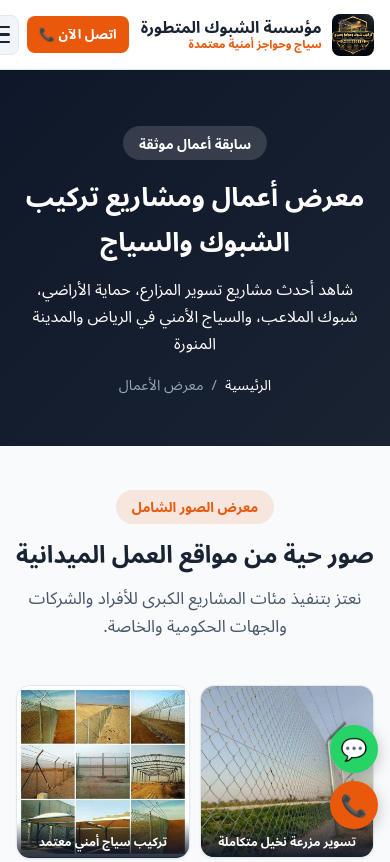
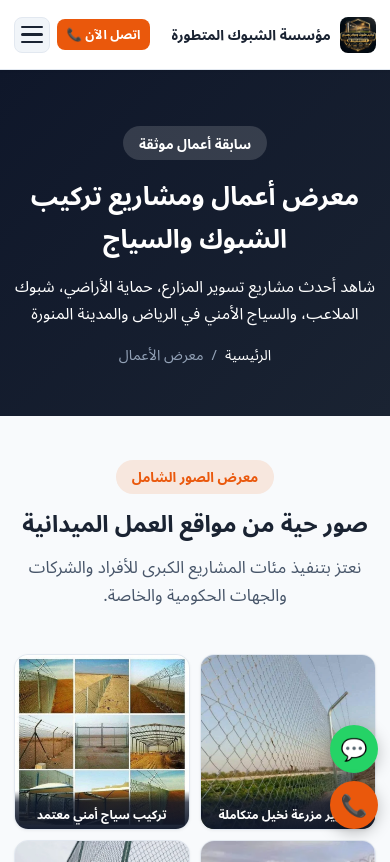
Before and after one commit to mixr11d/fence-installation, a plain HTML site: page our-works.html in a window 390 px wide. Shown: the top 862 px of the page. Drawn offline with Linux system fonts and the light colour scheme.

Commit message:
Refactor CSS for improved layout and responsiveness
Adjusted various CSS properties for better responsiveness and alignment.

```diff
--- a/style.css
+++ b/style.css
@@ -118,7 +118,7 @@ button {
     padding-block: 2.75rem;
   }
   .container {
-    padding-inline: 1rem;
+    padding-inline: 0.85rem;
   }
 }
 
@@ -154,7 +154,7 @@ button {
 }
 
 .section-head h2 {
-  font-size: clamp(1.5rem, 3.5vw, 2.4rem);
+  font-size: clamp(1.45rem, 3.5vw, 2.4rem);
   font-weight: 800;
   color: var(--primary);
   line-height: 1.35;
@@ -166,19 +166,21 @@ button {
   font-size: 1.05rem;
 }
 
-/* Buttons System */
+/* Buttons System (Mobile-Safe) */
 .btn {
   display: inline-flex;
   align-items: center;
   justify-content: center;
   gap: 0.5rem;
   font-weight: 700;
-  font-size: 1rem;
-  padding: 0.85rem 1.65rem;
+  font-size: clamp(0.9rem, 2.5vw, 1rem);
+  padding: 0.8rem 1.4rem;
   border-radius: var(--radius-md);
   transition: var(--transition);
   text-align: center;
-  white-space: nowrap;
+  white-space: normal;
+  line-height: 1.4;
+  word-break: break-word;
 }
 
 .btn-primary {
@@ -231,9 +233,10 @@ button {
 }
 
 .btn-sm {
-  padding: 0.5rem 0.9rem;
-  font-size: 0.85rem;
+  padding: 0.45rem 0.8rem;
+  font-size: 0.82rem;
   border-radius: var(--radius-sm);
+  white-space: nowrap;
 }
 
 .btn-block {
@@ -241,7 +244,7 @@ button {
 }
 
 /* ==========================================================================
-   Header & Top Navigation Bar
+   Header & Top Navigation Bar (Fixed for Mobile)
    ========================================================================== */
 .site-header {
   position: sticky;
@@ -260,28 +263,34 @@ button {
   align-items: center;
   justify-content: space-between;
   height: 100%;
-  gap: 0.75rem;
+  gap: 0.5rem;
+  width: 100%;
 }
 
 .brand-wrapper {
   display: flex;
   align-items: center;
-  gap: 0.65rem;
+  gap: 0.6rem;
+  min-width: 0;
+  flex: 1 1 auto;
+}
+
+.brand-logo {
+  width: 40px;
+  height: 40px;
+  object-fit: contain;
+  border-radius: var(--radius-sm);
   flex-shrink: 0;
 }
 
-.brand-logo {
-  width: 42px;
-  height: 42px;
-  object-fit: contain;
-  border-radius: var(--radius-sm);
-}
-
 .brand-title {
-  font-size: 1rem;
+  font-size: 0.98rem;
   font-weight: 800;
   color: var(--primary);
   line-height: 1.25;
+  white-space: nowrap;
+  overflow: hidden;
+  text-overflow: ellipsis;
 }
 
 .brand-title span {
@@ -295,7 +304,7 @@ button {
 .desktop-nav {
   display: flex;
   align-items: center;
-  gap: 1rem;
+  gap: 0.85rem;
 }
 
 .nav-links {
@@ -312,7 +321,7 @@ button {
   display: flex;
   align-items: center;
   gap: 0.35rem;
-  padding: 0.5rem 0.75rem;
+  padding: 0.5rem 0.7rem;
   font-weight: 600;
   font-size: 0.92rem;
   color: var(--text-main);
@@ -362,23 +371,27 @@ button {
   color: var(--accent);
 }
 
+/* Header Actions with strict safe margin */
 .header-actions {
   display: flex;
   align-items: center;
-  gap: 0.5rem;
+  gap: 0.45rem;
+  flex-shrink: 0;
 }
 
 .nav-toggle-btn {
   display: none;
   flex-direction: column;
   justify-content: center;
+  align-items: center;
   gap: 5px;
-  width: 40px;
-  height: 40px;
-  padding: 8px;
+  width: 38px;
+  height: 38px;
+  padding: 6px;
   border-radius: var(--radius-sm);
   background-color: var(--surface-alt);
   border: 1px solid var(--border);
+  flex-shrink: 0;
 }
 
 .nav-toggle-btn span {
@@ -388,6 +401,37 @@ button {
   background-color: var(--primary);
   border-radius: 2px;
   transition: var(--transition);
+}
+
+/* Mobile Header Adjustment */
+@media (max-width: 991px) {
+  .desktop-nav {
+    display: none;
+  }
+  .nav-toggle-btn {
+    display: flex;
+  }
+}
+
+@media (max-width: 480px) {
+  .brand-title span {
+    display: none;
+  }
+  .brand-logo {
+    width: 36px;
+    height: 36px;
+  }
+  .brand-title {
+    font-size: 0.88rem;
+  }
+  .header-actions .btn-header-call {
+    font-size: 0.78rem;
+    padding: 0.4rem 0.6rem;
+  }
+  .nav-toggle-btn {
+    width: 36px;
+    height: 36px;
+  }
 }
 
 /* Mobile Sidebar Drawer */
@@ -525,19 +569,6 @@ button {
   gap: 0.75rem;
 }
 
-@media (max-width: 991px) {
-  .desktop-nav {
-    display: none;
-  }
-  .nav-toggle-btn {
-    display: flex;
-  }
-  .header-actions .btn-header-call {
-    font-size: 0.82rem;
-    padding: 0.45rem 0.75rem;
-  }
-}
-
 /* ==========================================================================
    Hero Section & Page Headers
    ========================================================================== */
@@ -565,7 +596,7 @@ button {
 }
 
 .hero-content h1 {
-  font-size: clamp(1.8rem, 4vw, 3.1rem);
+  font-size: clamp(1.75rem, 4vw, 3.1rem);
   font-weight: 800;
   line-height: 1.3;
   margin-bottom: 1.25rem;
@@ -622,7 +653,7 @@ button {
 }
 
 .page-hero h1 {
-  font-size: clamp(1.65rem, 3.8vw, 2.6rem);
+  font-size: clamp(1.6rem, 3.8vw, 2.6rem);
   font-weight: 800;
   margin-bottom: 0.75rem;
 }
@@ -744,7 +775,7 @@ button {
 }
 
 /* ==========================================================================
-   Gallery Grid (Strict 2 Columns on Mobile <= 768px with Aspect Ratio 1:1)
+   Gallery Grid (2 Columns Mobile with Fully Visible Captions)
    ========================================================================== */
 .gallery-grid {
   display: grid;
@@ -778,15 +809,15 @@ button {
   position: absolute;
   inset-inline: 0;
   bottom: 0;
-  padding: 0.75rem 0.5rem 0.4rem;
-  background: linear-gradient(to top, rgba(15, 23, 42, 0.92) 0%, rgba(15, 23, 42, 0) 100%);
+  padding: 1.25rem 0.45rem 0.45rem;
+  background: linear-gradient(to top, rgba(15, 23, 42, 0.96) 0%, rgba(15, 23, 42, 0.75) 70%, transparent 100%);
   color: #ffffff;
   font-size: 0.82rem;
   font-weight: 700;
   text-align: center;
-  white-space: nowrap;
-  overflow: hidden;
-  text-overflow: ellipsis;
+  white-space: normal;
+  line-height: 1.35;
+  word-break: break-word;
 }
 
 @media (max-width: 1024px) {
@@ -802,8 +833,9 @@ button {
     gap: 0.65rem;
   }
   .gallery-caption {
-    font-size: 0.75rem;
-    padding: 0.6rem 0.35rem 0.35rem;
+    font-size: 0.76rem;
+    padding: 1rem 0.35rem 0.4rem;
+    line-height: 1.3;
   }
 }
 
```
